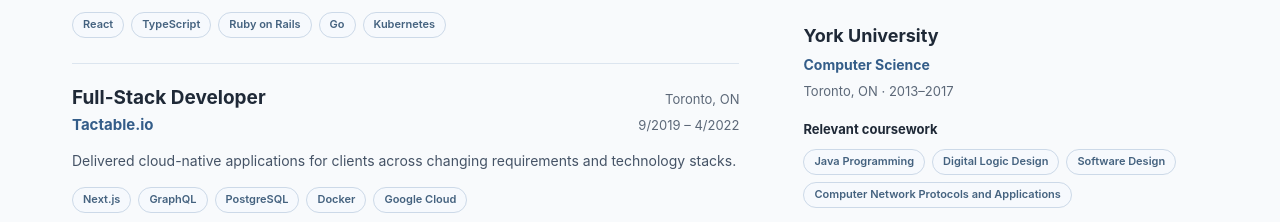
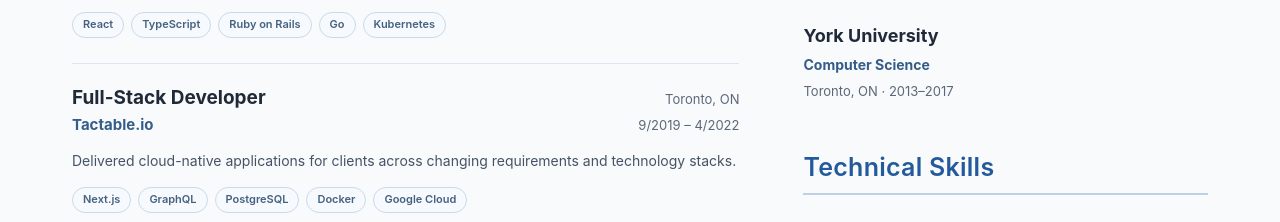
Before and after one commit to moeealii/cloud-resume, a Gatsby site: page / in a window 1280 px wide. Shown: the part 725-947 px from the top of the page. Built offline with nearby package versions, Linux system fonts and the light colour scheme; Gatsby itself is replaced by a stand-in of ours.

Commit message:
Remove coursework from education

```diff
--- a/data/profile.json
+++ b/data/profile.json
@@ -11,13 +11,7 @@
       "institution": "York University",
       "field": "Computer Science",
       "location": "Toronto, ON",
-      "years": "2013–2017",
-      "coursework": [
-        "Java Programming",
-        "Digital Logic Design",
-        "Software Design",
-        "Computer Network Protocols and Applications"
-      ]
+      "years": "2013–2017"
     }
   ],
   "experience": [
--- a/src/components/Education.js
+++ b/src/components/Education.js
@@ -12,18 +12,6 @@
         <p>
           {item.location} · {item.years}
         </p>
-        {item.coursework && (
-          <div className="education-coursework">
-            <h4>Relevant coursework</h4>
-            <div className="tag-list">
-              {item.coursework.map((course) => (
-                <span className="tag" key={course}>
-                  {course}
-                </span>
-              ))}
-            </div>
-          </div>
-        )}
       </div>
     ))}
   </section>
--- a/src/styles.css
+++ b/src/styles.css
@@ -218,17 +218,6 @@
   color: var(--muted);
   margin: 6px 0 0;
 }
-.education-coursework {
-  margin-top: 18px;
-}
-.education-coursework h4 {
-  font-size: 13px;
-  font-weight: 650;
-  margin: 0;
-}
-.education-coursework .tag-list {
-  margin-top: 10px;
-}
 .certification-list {
   display: grid;
   gap: 10px;
```
